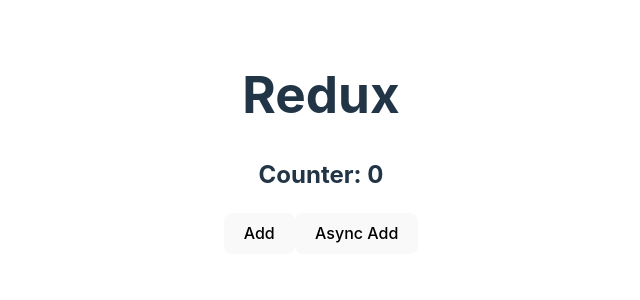
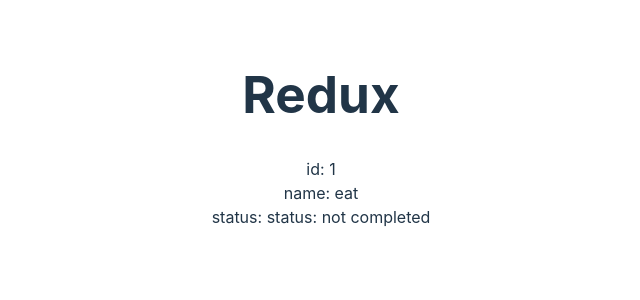
Before and after one commit to ZipengChen1832/react-11-11-2024, a React (Vite) app in the folder redux-live-coding/: page / in a window 1280 px wide. Shown: the top 300 px of the page, without its empty margins (319-959 px from the left). Built offline with nearby package versions, Linux system fonts and the light colour scheme.

Commit message:
render todos in app

```diff
--- a/redux-live-coding/src/App.jsx
+++ b/redux-live-coding/src/App.jsx
@@ -1,14 +1,13 @@
-import { useState } from "react";
-import reactLogo from "./assets/react.svg";
-import viteLogo from "/vite.svg";
 import "./App.css";
 import Counter from "./components/Counter";
+import ToDoList from "./components/ToDoList";
 
 function App() {
   return (
     <div>
       <h1>Redux</h1>
-      <Counter />
+      {/* <Counter /> */}
+      <ToDoList />
     </div>
   );
 }
--- /dev/null
+++ b/redux-live-coding/src/components/ToDoList.jsx
@@ -0,0 +1,27 @@
+import { useSelector } from "react-redux";
+import React from "react";
+
+const ToDoList = () => {
+
+    const todos = useSelector((state) => state.todos);
+
+    return (
+        <div>
+            {todos.map((todo) => {
+
+                const { id, todoName, completed } = todo;
+
+                return (
+                    <React.Fragment key={id}>
+                        <div>id: {id}</div>
+                        <div>name: {todoName}</div>
+                        <div>status: status: {completed? "completed" : "not completed"}</div>
+                    </React.Fragment>
+                )
+            })}
+        </div>
+    )
+
+}
+
+export default ToDoList;
```
